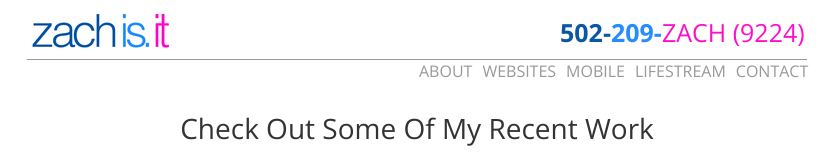
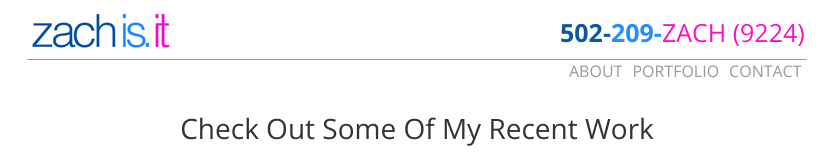
Before and after one commit to zachisit/zachis.it.two.dot.oh, a PHP site: page /websites.php in a window 1280 px wide. Shown: the top 167 px of the page, without its empty margins (223-1062 px from the left). Run offline with PHP 8.4, Linux system fonts and the light colour scheme; some libraries are stand-ins or nearby versions.

Commit message:
various updates
updated menu items; worked a bit on the websites.php order of platforms
i work w/for responsive; fixed position of footer ul elements;

```diff
--- a/header.php
+++ b/header.php
@@ -45,7 +45,7 @@ $(window).load(function(){
 		<label for="show-menu" class="show-menu">Show Menu</label>
 		<input type="checkbox" id="show-menu" role="button">
 		<ul id="menu">
-			<li><a href="about.php" title="">About</a></li><li><a href="websites.php" title="">Websites</a></li><li><a href="mobile.php" title="">Mobile</a></li><li><a href="lifestream.php" title="">Lifestream</a></li><li><a href="contact.php" title="">Contact</a></li>
+			<li><a href="about.php" title="">About</a></li><li><a href="websites.php" title="">Portfolio</a></li><!--<li><a href="mobile.php" title="">Mobile</a></li><li><a href="lifestream.php" title="">Lifestream</a></li>--><li><a href="contact.php" title="">Contact</a></li>
 		</ul>
 		</div><!--#header_bottom_right-->
 	</div><!--header-top-->
--- a/style.css
+++ b/style.css
@@ -36,7 +36,7 @@ ul li {list-style:none;display:inline;}
 #header_top {height:59px;float:left;width:100%;border-bottom:1px solid #999;}
 #header_left {float:left;width:150px;height:43px;background:url(images/headerlogo.png)no-repeat;margin-top:10px}
 #header_right {float:right;width:247px;margin-top:15px;color:#ff0ec9;font-size:25px;}
-#header_bottom_right {width:398px;float:right;}
+#header_bottom_right {width:248px;float:right;}
 #header_bottom_right ul {list-style-type:none;margin:0;padding:0;position: absolute;z-index:0}
 #header_bottom_right li {display:inline-block;float: left;margin-left: 10px;}
 #header_bottom_right li a {display:block;color:#999;text-align: center;text-decoration: none;text-transform:uppercase;}
@@ -143,7 +143,7 @@ img {max-width:100%}
 #cta_web_left {width:100%;display:block;padding:0;margin:0;max-height:182px;}
 #cta_web_right {width:100%;display:block;float:left;margin:0;padding:0;}
 #footer {width:100%;display:block;}
-#footer ul {width:50%;margin:0 auto;}
+#footer ul {width:38%;margin:0 auto;}
 #cta_contact_text {width:100%;display:block;}
 #videoblockvideo img, #cta_web_left img {width:100%;height:auto;}
 #videoblockvideo {background-size:100%;max-height:191px;}
@@ -151,4 +151,7 @@ img {max-width:100%}
 #header_bottom_right {width:100%;}
 .button {width:100%;float:left;display:block;margin:20px 0 0 0;}
 .button a  {width:100%;margin:0;padding:0;float:left;display:block;}
+.websites_platforms_rows {width:100%;float:left;}
+.websites_platforms_block {width:47%;margin: 0 3px;padding:0}
+.drupal, .joomla, .zend , .magento, .cake, .codeig {display:none;}
 }
```
